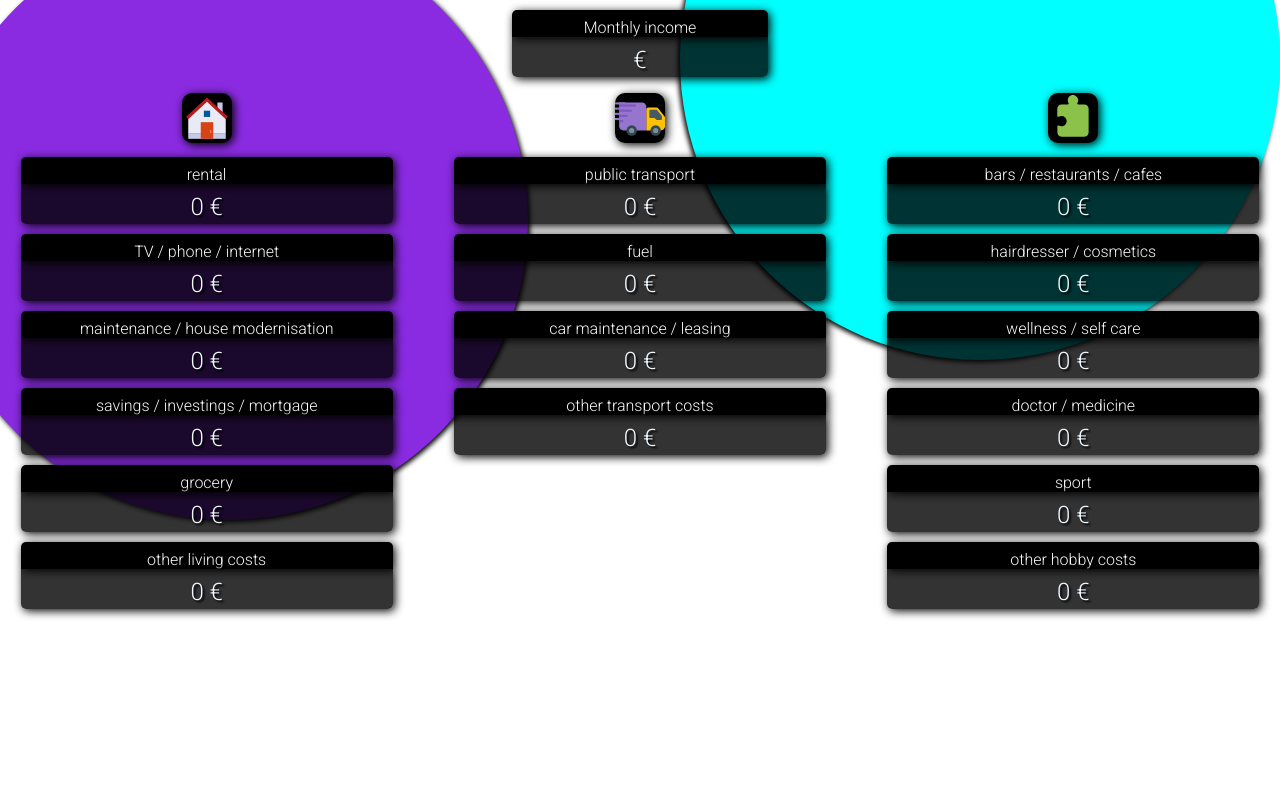
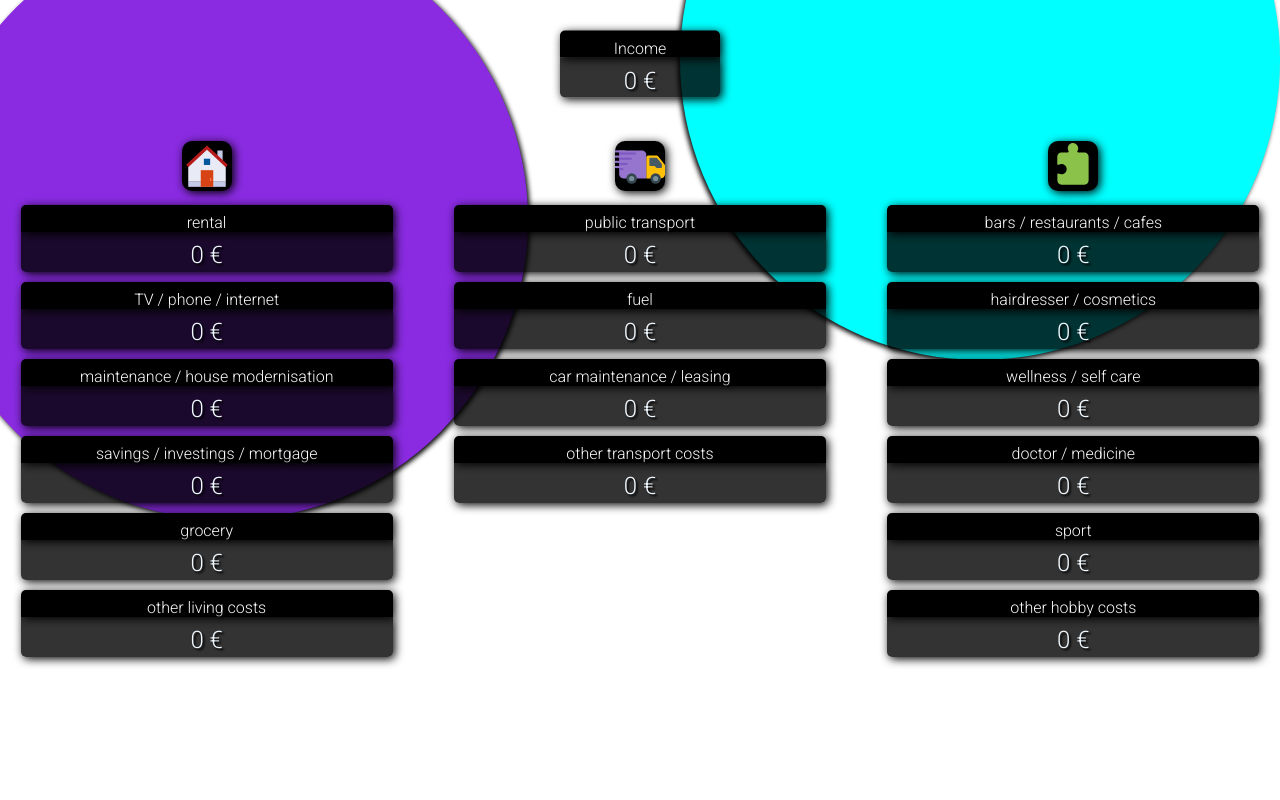
Before and after one commit to Dodkes/budgetchart, a React (Create React App) app: page / in a window 1280 px wide. Shown: the top 800 px of the page. Built offline with nearby package versions, Linux system fonts and the light colour scheme.

Commit message:
Income component
Income component is now working
Chart has now also Income data

```diff
--- a/src/App.css
+++ b/src/App.css
@@ -92,17 +92,18 @@ input{
 }
 
 .jqueryContainer{
+  position: absolute;
   display: none;
   margin-top: 1rem;
 }
-/*INCOME ALIGN*/
-.incomeContainer{
-  box-shadow: none;
-  display: none;
-  margin: auto;
+
+.income{
+  margin-top: 3rem;
   position: relative;
-  top: 10px;
-  width: 20%;
+  transform: translate(-50%, -50%);
+  width: 10rem;
+  left: 50%;
+  top: 0;
 }
 
 .salary{
--- a/src/App.js
+++ b/src/App.js
@@ -1,5 +1,4 @@
 import Input from './input'
-import Income from './income'
 import Circles from './circles'
 import $ from 'jquery' //import jquery
 
@@ -13,7 +12,6 @@ function App() {
   return(
     <>
     <Circles />
-    <Income />
     <Input />
     </>
   )
--- a/src/income.js
+++ b/src/income.js
@@ -1,13 +1,19 @@
+// import { useState } from "react"
 
-function Income(){
-    return (
-        <div className="incomeContainer">
-            <label title="Your monthly income">
-                <div className="inputName income">Monthly income</div>
-                <input type='text' className="salary" placeholder="€"/>
-            </label>
-        </div>
-    )
-}
 
-export default Income
+// function Income(){
+//     const [income, setIncome] = useState(0)
+//     const handlechange = (event) => {
+//         setIncome(event.target.value)
+//     }
+//     return (
+//         <div className="incomeContainer">
+//             <label title="Your monthly income">
+//                 <div className="inputName income">Monthly income {income}</div>
+//                 <input type='number' className="salary" placeholder="€" onChange={handlechange}/>
+//             </label>
+//         </div>
+//     )
+// }
+
+// export default Income
--- a/src/input.js
+++ b/src/input.js
@@ -4,15 +4,18 @@ import { FcInTransit } from "react-icons/fc";
 import DoughnutChart from './chart'
 import {useState} from 'react'
 
-let livingData = []
-let transportData = []
-let hobbyData = []
-const livingLabels = ['rental', 'TV / phone / internet', 'maintenance / house modernisation', 'savings / investings / mortgage', 'grocery', 'other living costs' ]
-const transportLabels = ['public transport', 'fuel', 'car maintenance / leasing', 'other transport costs']
-const hobbyLabels = ['bars / restaurants / cafes', 'hairdresser / cosmetics', 'wellness / self care', 'doctor / medicine', 'sport', 'other hobby costs']
+let livingData = [0, 0, 0, 0 ,0 ,0, 0]
+//let livingCosts = 0
+let transportData = [0]
+let hobbyData = [0]
+const livingLabels = ['rental', 'TV / phone / internet', 'maintenance / house modernisation', 'savings / investings / mortgage', 'grocery', 'other living costs', 'income' ]
+const transportLabels = ['public transport', 'fuel', 'car maintenance / leasing', 'other transport costs', 'income']
+const hobbyLabels = ['bars / restaurants / cafes', 'hairdresser / cosmetics', 'wellness / self care', 'doctor / medicine', 'sport', 'other hobby costs', 'income']
 
 function InputItem(props){
     function handleChange(event){
+
+
         switch(event.target.id){
             case 'rental': livingData[0] = parseInt(event.target.value)
                 break;
@@ -46,8 +49,24 @@ function InputItem(props){
                 break;
             case 'other hobby costs': hobbyData[5] = parseInt(event.target.value)
                 break;
+            case 'Income':  livingData[6] = parseInt(event.target.value)
+                            hobbyData[6] = parseInt(event.target.value)
+                            transportData[4] = parseInt(event.target.value)
+                break;
             default:;
         }
+    //     updateCosts()
+
+    //     function updateCosts() {
+    //     livingCosts = 0
+    //     for (let i = 0; i < livingData.length - 1; i++) {
+    //         livingCosts += livingData[i]
+    //     }
+
+    //     console.log('livingData[6] su o 1 pozadu a su ' + livingData[6])
+    //     let x = livingData[6] - livingCosts
+    //     livingData[6] = x
+    // }
         props.myFunc()
     }
 
@@ -64,7 +83,7 @@ function Input(){
         labels: livingLabels,
         datasets: [{
                 data: livingData,
-                backgroundColor: ['#8A2BE2','#bf8aef', '#e2caf8', '#f2ffff', '#b2ffff', '#00FFFF'],
+                backgroundColor: ['#8A2BE2','#bf8aef', '#e2caf8', '#f2ffff', '#b2ffff', '#00FFFF', '#000000'],
                 borderColor: 'black',
                 borderWidth: 1,
             }],
@@ -74,7 +93,7 @@ function Input(){
         labels: transportLabels,
         datasets: [{
                 data: transportData,
-                backgroundColor: ['#8A2BE2','#bf8aef', '#b2ffff', '#00FFFF'],
+                backgroundColor: ['#8A2BE2','#bf8aef', '#b2ffff', '#00FFFF', '#000000'],
                 borderColor: 'black',
                 borderWidth: 1,
             }],
@@ -84,7 +103,7 @@ function Input(){
         labels: hobbyLabels,
         datasets: [{
                 data: hobbyData,
-                backgroundColor: ['#8A2BE2','#bf8aef', '#e2caf8', '#f2ffff', '#b2ffff', '#00FFFF'],
+                backgroundColor: ['#8A2BE2','#bf8aef', '#e2caf8', '#f2ffff', '#b2ffff', '#00FFFF', '#000000'],
                 borderColor: 'black',
                 borderWidth: 1,
             }],
@@ -108,6 +127,9 @@ function Input(){
 
     return(
         <div className="jqueryContainer">
+            <div className="income">
+                <InputItem title='Income' myFunc={updateChart} />
+            </div>
             <form className="grid-container">
                 <div className="icon-container">
                     <FcHome className="home-icon" />
```
